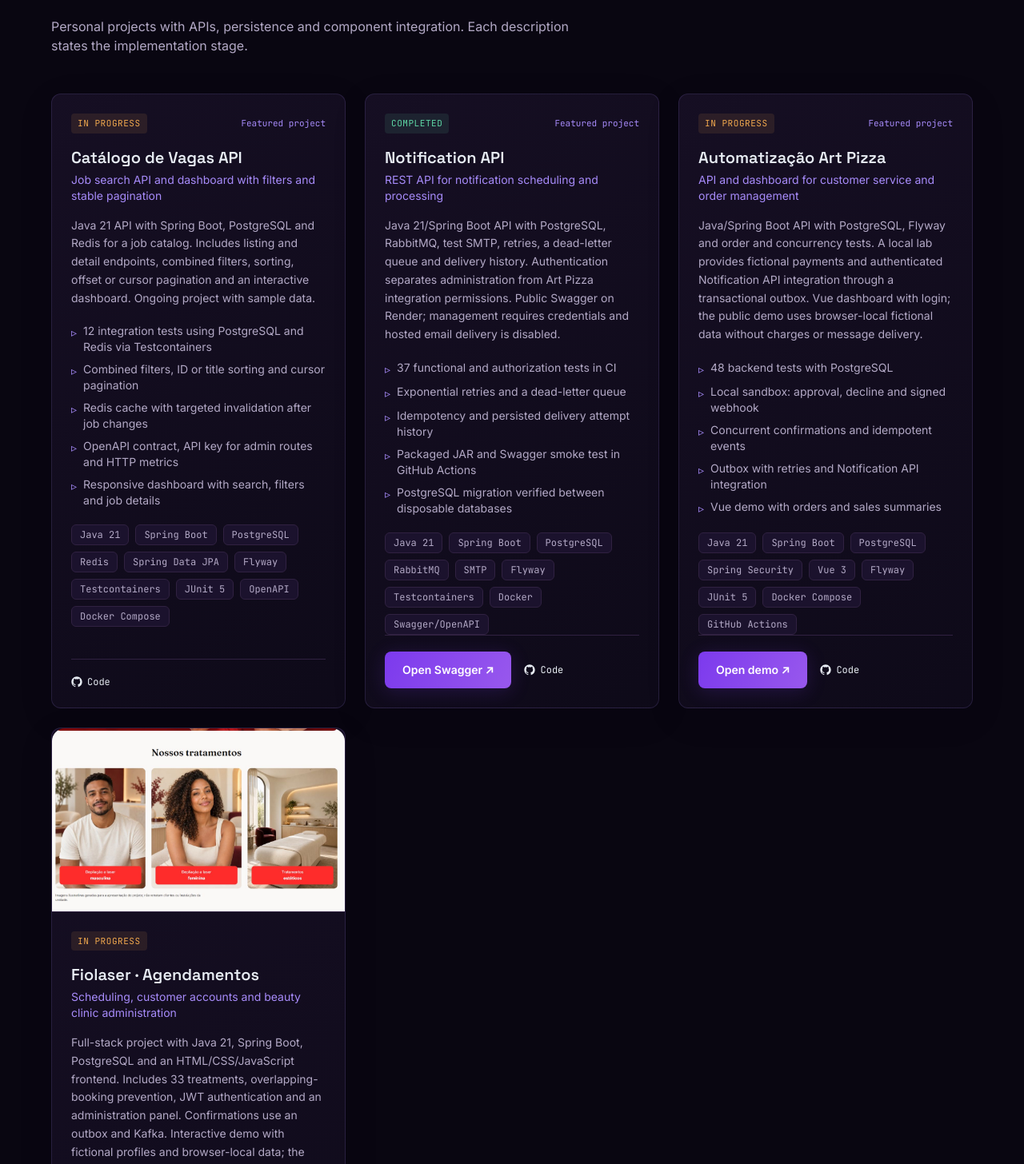
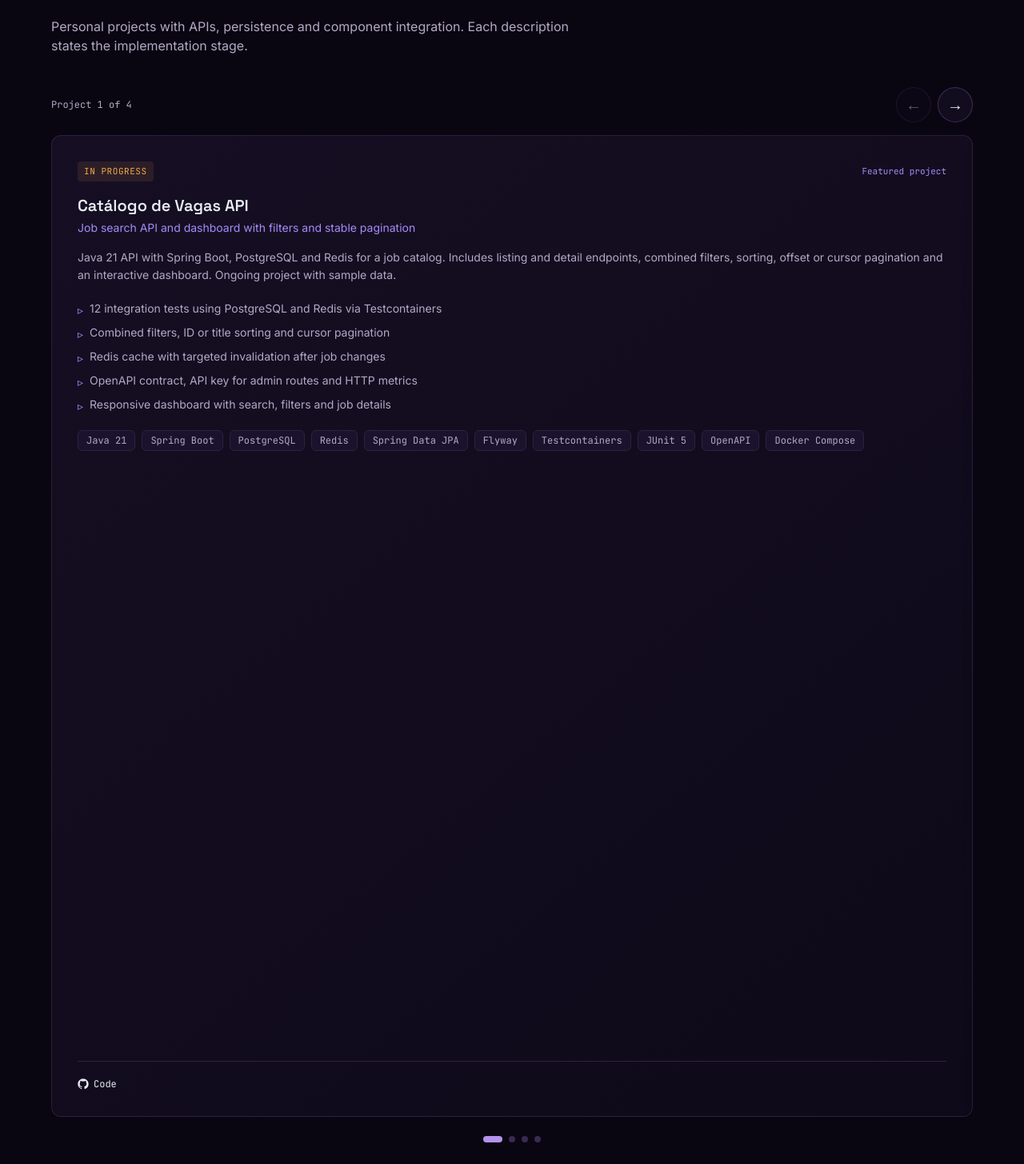
Before and after one commit to FernandoTorresD97/fernando-torres-portfolio, a Vue app: page / in a window 1280 px wide. Shown: the part 2514-3970 px from the top of the page at 80% size. Built offline with nearby package versions, Linux system fonts and the light colour scheme.

Commit message:
feat(portfolio): show projects in horizontal carousel

```diff
--- a/src/components/ProjectsSection.vue
+++ b/src/components/ProjectsSection.vue
@@ -1,5 +1,5 @@
 <script setup lang="ts">
-import { computed } from 'vue'
+import { computed, onMounted, onUnmounted, ref } from 'vue'
 import { projects, statusLabel } from '../data/projects'
 import { useReveal } from '../composables/useReveal'
 import { useI18n } from '../i18n'
@@ -7,10 +7,41 @@ import { useI18n } from '../i18n'
 const { root } = useReveal()
 const { t, locale } = useI18n()
 const baseUrl = import.meta.env.BASE_URL
+const track = ref<HTMLDivElement | null>(null)
+const activeIndex = ref(0)
 const orderedProjects = computed(() => {
-  const priority = ['notification-api', 'automatizacao-artpizza', 'fiolaser']
+  const priority = ['catalogo-vagas-api', 'notification-api', 'automatizacao-artpizza', 'fiolaser']
   return [...projects].sort((a, b) => priority.indexOf(a.id) - priority.indexOf(b.id))
 })
+
+function goToProject(index: number) {
+  const nextIndex = Math.max(0, Math.min(index, orderedProjects.value.length - 1))
+  const slide = track.value?.children[nextIndex] as HTMLElement | undefined
+  const container = track.value
+  if (!slide || !container) return
+
+  activeIndex.value = nextIndex
+  const left = slide.getBoundingClientRect().left - container.getBoundingClientRect().left + container.scrollLeft
+  container.scrollTo({ left, behavior: 'smooth' })
+}
+
+function updateActiveProject() {
+  const container = track.value
+  if (!container) return
+
+  const slides = Array.from(container.children) as HTMLElement[]
+  const currentLeft = container.scrollLeft
+  activeIndex.value = slides.reduce((closest, slide, index) => {
+    const closestLeft = slides[closest].getBoundingClientRect().left - container.getBoundingClientRect().left + currentLeft
+    const slideLeft = slide.getBoundingClientRect().left - container.getBoundingClientRect().left + currentLeft
+    const closestDistance = Math.abs(closestLeft - currentLeft)
+    const distance = Math.abs(slideLeft - currentLeft)
+    return distance < closestDistance ? index : closest
+  }, 0)
+}
+
+onMounted(() => track.value?.addEventListener('scroll', updateActiveProject, { passive: true }))
+onUnmounted(() => track.value?.removeEventListener('scroll', updateActiveProject))
 </script>
 
 <template>
@@ -21,12 +52,50 @@ const orderedProjects = computed(() => {
       <p class="mt-4 text-ink-muted">{{ t('projects.subheading') }}</p>
     </div>
 
-    <div class="mt-12 grid lg:grid-cols-3 gap-6">
+    <div class="mt-10 flex items-center justify-between gap-4">
+      <p class="font-mono text-xs text-ink-muted" aria-live="polite">
+        {{ locale === 'pt' ? `Projeto ${activeIndex + 1} de ${orderedProjects.length}` : `Project ${activeIndex + 1} of ${orderedProjects.length}` }}
+      </p>
+      <div class="flex gap-2">
+        <button
+          type="button"
+          class="project-carousel-control"
+          :aria-label="locale === 'pt' ? 'Projeto anterior' : 'Previous project'"
+          :disabled="activeIndex === 0"
+          @click="goToProject(activeIndex - 1)"
+        >
+          <span aria-hidden="true">←</span>
+        </button>
+        <button
+          type="button"
+          class="project-carousel-control"
+          :aria-label="locale === 'pt' ? 'Próximo projeto' : 'Next project'"
+          :disabled="activeIndex === orderedProjects.length - 1"
+          @click="goToProject(activeIndex + 1)"
+        >
+          <span aria-hidden="true">→</span>
+        </button>
+      </div>
+    </div>
+
+    <div
+      ref="track"
+      class="project-carousel-track mt-4"
+      role="region"
+      :aria-label="locale === 'pt' ? 'Projetos do portfólio' : 'Portfolio projects'"
+      aria-roledescription="carousel"
+      tabindex="0"
+      @keydown.left.prevent="goToProject(activeIndex - 1)"
+      @keydown.right.prevent="goToProject(activeIndex + 1)"
+    >
       <article
-        v-for="project in orderedProjects"
+        v-for="(project, index) in orderedProjects"
         :key="project.id"
-        class="reveal card p-6 flex flex-col"
-        :class="project.featured ? 'lg:col-span-1 ring-1 ring-signal-blue/30' : ''"
+        class="project-carousel-slide reveal card p-6 sm:p-8 flex flex-col"
+        :class="project.featured ? 'ring-1 ring-signal-blue/30' : ''"
+        role="group"
+        aria-roledescription="slide"
+        :aria-label="locale === 'pt' ? `${index + 1} de ${orderedProjects.length}` : `${index + 1} of ${orderedProjects.length}`"
       >
         <a v-if="project.image && project.details" :href="`${baseUrl}${project.details}`" class="block -mx-6 -mt-6 mb-6 overflow-hidden rounded-t-2xl border-b border-base-line focus-visible:outline focus-visible:outline-2 focus-visible:outline-signal-blue">
           <img :src="`${baseUrl}${project.image}`" :alt="project.imageAlt?.[locale] || project.title" class="w-full aspect-[16/10] object-cover object-top transition-transform duration-300 hover:scale-[1.025]" loading="lazy" width="1265" height="712">
@@ -82,5 +151,18 @@ const orderedProjects = computed(() => {
         </div>
       </article>
     </div>
+
+    <div class="mt-6 flex items-center justify-center gap-2" :aria-label="locale === 'pt' ? 'Selecionar projeto' : 'Select project'">
+      <button
+        v-for="(project, index) in orderedProjects"
+        :key="project.id"
+        type="button"
+        class="project-carousel-dot"
+        :class="activeIndex === index ? 'is-active' : ''"
+        :aria-label="locale === 'pt' ? `Ir para ${project.title}` : `Go to ${project.title}`"
+        :aria-current="activeIndex === index ? 'step' : undefined"
+        @click="goToProject(index)"
+      />
+    </div>
   </section>
 </template>
--- a/src/style.css
+++ b/src/style.css
@@ -120,3 +120,43 @@ main > section:not(:first-child) { position:relative; }
 @media(max-width:1023px) { .hero-layout { gap:32px; } .portrait-frame { height:280px; } .hero-copy h1{font-size:40px;} .hero-description{font-size:17px;} .code-window pre{font-size:10px;padding:15px;} }
 @media(max-width:767px) { .hero-layout{grid-template-columns:1fr;padding-top:48px;padding-bottom:35px;gap:38px;} .hero-copy h1{font-size:43px;} .hero-visual{justify-self:center;max-width:460px;transform:none;} .portrait-frame{height:300px;} .code-window pre{font-size:11px;} .hero-description{font-size:18px;} .hero-socials{gap:20px;} }
 @media(prefers-reduced-motion:reduce) { article.card:hover{transform:none;} }
+
+.project-carousel-track {
+  display: flex;
+  gap: 1.5rem;
+  overflow-x: auto;
+  overscroll-behavior-x: contain;
+  scroll-snap-type: x mandatory;
+  scrollbar-width: none;
+  -webkit-overflow-scrolling: touch;
+}
+.project-carousel-track::-webkit-scrollbar { display: none; }
+.project-carousel-slide {
+  flex: 0 0 100%;
+  min-width: 0;
+  scroll-snap-align: start;
+  scroll-snap-stop: always;
+}
+.project-carousel-control {
+  display: grid;
+  width: 2.75rem;
+  height: 2.75rem;
+  place-items: center;
+  border: 1px solid #8061ae66;
+  border-radius: 999px;
+  background: #110c1e;
+  color: #eee5ff;
+  font-size: 1.25rem;
+  transition: border-color .2s, background-color .2s, opacity .2s;
+}
+.project-carousel-control:hover:not(:disabled) { border-color: #b393ed; background: #231639; }
+.project-carousel-control:disabled { cursor: not-allowed; opacity: .38; }
+.project-carousel-dot {
+  width: .5rem;
+  height: .5rem;
+  border-radius: 999px;
+  background: #8061ae66;
+  transition: width .2s, background-color .2s;
+}
+.project-carousel-dot.is-active { width: 1.5rem; background: #b393ed; }
+@media(prefers-reduced-motion:reduce) { .project-carousel-track { scroll-behavior: auto; } }
```
